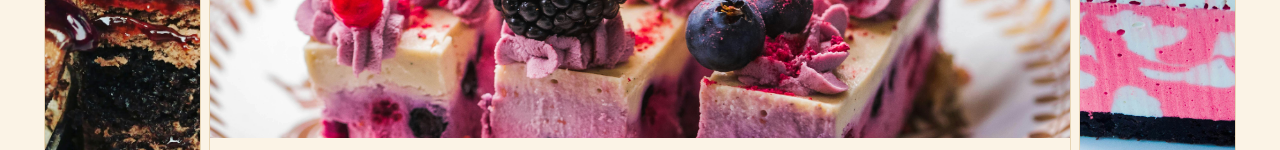
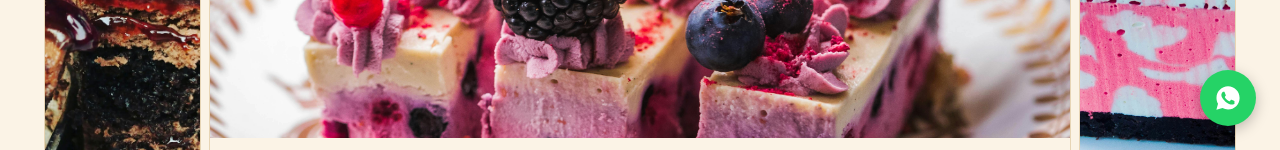
Before and after one commit to Ivorra-1996/Pasteler-a, a Next.js app: page / in a window 1280 px wide. Shown: the part 650-800 px from the top of the page. Built offline with nearby package versions, Linux system fonts and the light colour scheme.

Commit message:
feat: agregar botón de WhatsApp y ajustar estilos en el footer

```diff
--- a/src/app/layout.tsx
+++ b/src/app/layout.tsx
@@ -4,6 +4,7 @@ import "./globals.css";
 import { CartProvider } from "@/context/CartContext";
 import { Header } from "@/components/Header";
 import { Footer } from "@/components/Footer";
+import { WhatsAppButton } from "@/components/WhatsAppButton";
 
 // Configuración de Geist Sans y Mono
 const geistSans = Geist({
@@ -48,6 +49,7 @@ export default function RootLayout({
           <Header />
           {children}
           <Footer />
+          <WhatsAppButton />
         </CartProvider>
       </body>
     </html>
--- a/src/components/Footer/Footer.module.css
+++ b/src/components/Footer/Footer.module.css
@@ -83,7 +83,9 @@
 .bottomBar {
     max-width: var(--container-max);
     margin: 0 auto;
-    padding: var(--space-3) var(--space-3) var(--space-4);
+    /* Padding derecho extra: deja lugar al botón flotante de WhatsApp, que
+       queda fijo en esa misma esquina y si no se superpone con este texto. */
+    padding: var(--space-3) 88px var(--space-4) var(--space-3);
     border-top: 1px solid rgba(255, 255, 255, 0.12);
     display: flex;
     align-items: center;
@@ -139,5 +141,7 @@
     .bottomBar {
         flex-direction: column;
         text-align: center;
+        padding-right: var(--space-3);
+        padding-bottom: 72px;
     }
 }
--- /dev/null
+++ b/src/components/WhatsAppButton/WhatsAppButton.module.css
@@ -0,0 +1,30 @@
+.button {
+    position: fixed;
+    right: 24px;
+    bottom: 24px;
+    z-index: 900;
+    display: flex;
+    align-items: center;
+    justify-content: center;
+    width: 56px;
+    height: 56px;
+    border-radius: 50%;
+    background-color: #25D366;
+    color: #FFFFFF;
+    box-shadow: 0 4px 14px rgba(0, 0, 0, 0.25);
+    transition: transform 0.15s ease, background-color 0.15s ease;
+}
+
+.button:hover {
+    background-color: #1EBE5A;
+    transform: scale(1.06);
+}
+
+@media (max-width: 480px) {
+    .button {
+        right: 16px;
+        bottom: 16px;
+        width: 50px;
+        height: 50px;
+    }
+}
--- /dev/null
+++ b/src/components/WhatsAppButton/WhatsAppButton.tsx
@@ -0,0 +1,28 @@
+import styles from './WhatsAppButton.module.css';
+
+// lucide-react no incluye íconos de marcas (WhatsApp, Instagram, etc.) por temas
+// de trademark, así que dibujamos uno propio con el mismo estilo (stroke-based).
+const WhatsAppIcon = ({ size = 28 }: { size?: number }) => (
+  <svg width={size} height={size} viewBox="0 0 24 24" fill="currentColor">
+    <path d="M12.04 2C6.58 2 2.13 6.45 2.13 11.91c0 1.75.46 3.45 1.32 4.95L2.05 22l5.25-1.38c1.45.79 3.08 1.21 4.74 1.21h.01c5.46 0 9.91-4.45 9.91-9.91C21.96 6.45 17.5 2 12.04 2Zm5.83 14.19c-.24.68-1.19 1.25-1.95 1.41-.52.11-1.2.2-3.48-.75-2.92-1.21-4.8-4.17-4.95-4.36-.14-.19-1.18-1.57-1.18-3 0-1.42.74-2.12 1-2.41.25-.29.55-.36.74-.36.19 0 .37 0 .53.01.17.01.4-.06.62.48.24.58.81 2 .88 2.15.07.15.12.32.02.51-.09.19-.14.31-.28.48-.14.17-.29.37-.42.5-.14.14-.28.29-.12.57.16.28.72 1.19 1.55 1.93 1.06.95 1.96 1.24 2.24 1.38.28.14.44.12.6-.07.16-.19.68-.79.87-1.06.19-.27.37-.22.62-.13.25.09 1.6.76 1.87.89.28.14.46.21.53.32.07.12.07.66-.17 1.32Z" />
+  </svg>
+);
+
+const WHATSAPP_NUMBER = '5491155555555';
+const WHATSAPP_MESSAGE = '¡Hola! Quería consultar por una torta de Dulce encanto.';
+
+const WhatsAppButton = () => {
+  return (
+    <a
+      href={`https://wa.me/${WHATSAPP_NUMBER}?text=${encodeURIComponent(WHATSAPP_MESSAGE)}`}
+      target="_blank"
+      rel="noopener noreferrer"
+      className={styles.button}
+      aria-label="Escribinos por WhatsApp"
+    >
+      <WhatsAppIcon />
+    </a>
+  );
+};
+
+export default WhatsAppButton;
--- /dev/null
+++ b/src/components/WhatsAppButton/index.ts
@@ -0,0 +1 @@
+export { default as WhatsAppButton } from './WhatsAppButton';
```
